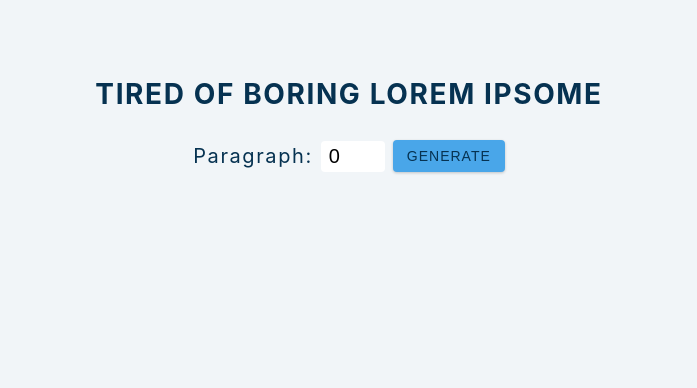
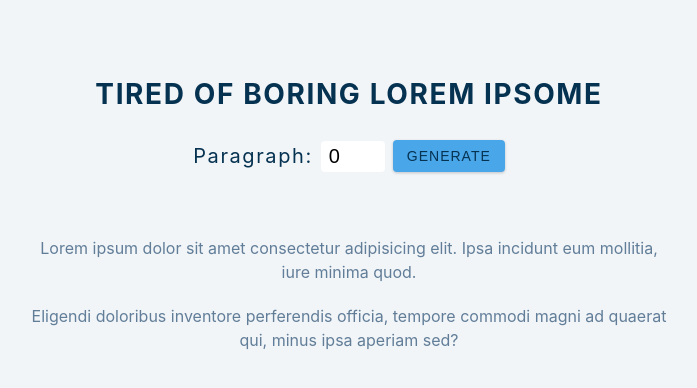
Before and after one commit to jubhavsar/React-Projects-JnSm, a React (Create React App) app in the folder 08-lorem-ipsum/: page / in a window 1280 px wide. Shown: the top 388 px of the page, without its empty margins (291-988 px from the left). Built offline with nearby package versions, Linux system fonts and the light colour scheme.

Commit message:
display dummy text manually

```diff
--- a/08-lorem-ipsum/src/App.js
+++ b/08-lorem-ipsum/src/App.js
@@ -21,6 +21,12 @@ function App() {
         onChange={(e) => e.target.value}/>
       <button className='btn' type='submit'>generate</button>
     </form>
+    <article className='lorel-text'>
+     <p>Lorem ipsum dolor sit amet consectetur adipisicing elit.
+      Ipsa incidunt eum mollitia, iure minima quod.</p>
+     <p>Eligendi doloribus inventore perferendis officia,
+      tempore commodi magni ad quaerat qui, minus ipsa aperiam sed?</p>
+    </article>
   </section>
     )
 }
```
